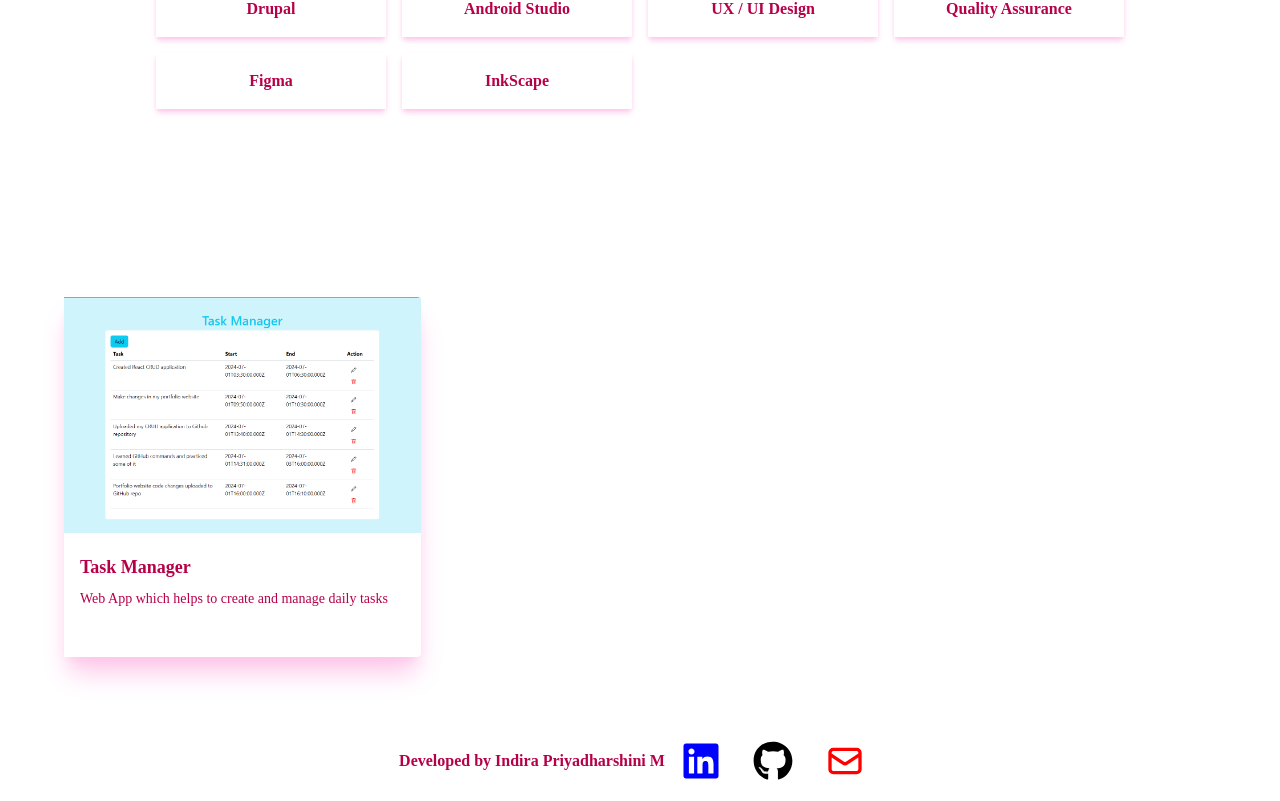
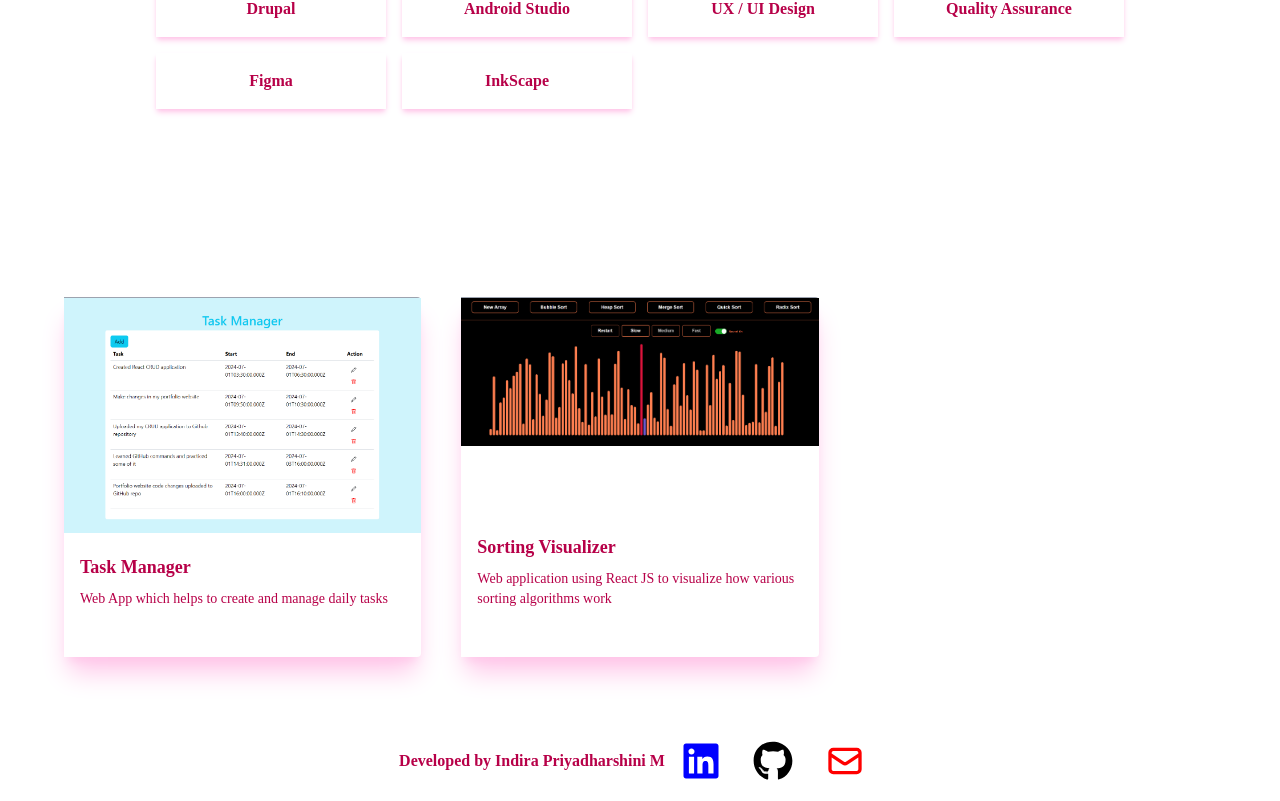
Before and after one commit to IndiraPriyadharshini-63/Portfolio, a React (Create React App) app: page / in a window 1280 px wide. Shown: the part 2167-2968 px from the top of the page. Built offline with nearby package versions, Linux system fonts and the light colour scheme.

Commit message:
new work added

```diff
--- a/src/components/Work.jsx
+++ b/src/components/Work.jsx
@@ -1,7 +1,7 @@
 import React, { useState } from "react";
 import WorkList from "./WorkList";
 import taskImage from "../assets/task.png";
-
+import sortImage from "../assets/sorting.png";
 
 function Work() {
   // eslint-disable-next-line
@@ -13,6 +13,13 @@ function Work() {
       description: "Web App which helps to create and manage daily tasks ",
       code_link: "https://github.com/IndiraPriyadharshini-63/REACT-CRUD",
     },
+    {
+    id: 1,
+    image: sortImage,
+    title: "Sorting Visualizer",
+    description: "Web application using React JS to visualize how various sorting algorithms work",
+    code_link: "https://github.com/IndiraPriyadharshini-63/SortingVisualizer",
+  }
   ]);
   return (
     <div name="work" className="max-w-screen-xl mx-auto p-5 sm:p-10 md:p-16">
```
Also changed, not shown: src/assets/sorting.png (added).
